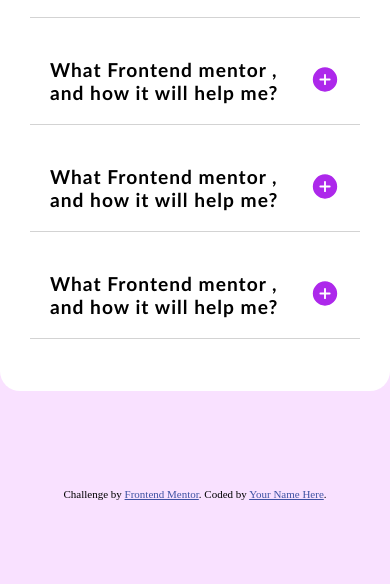
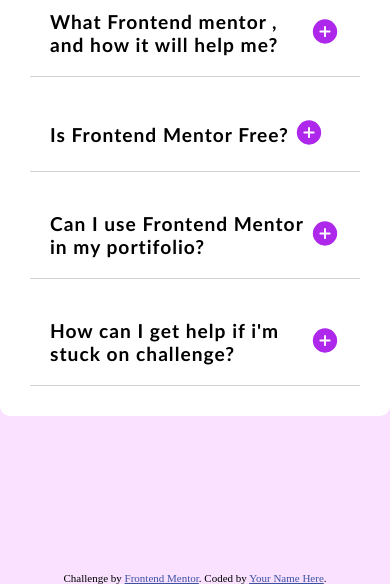
Before and after one commit to JhonLenn/faq-accordion-main, a plain HTML site: page index.html in a window 390 px wide. Shown: the part 272-856 px from the top of the page. Drawn offline with Linux system fonts and the light colour scheme.

Commit message:
Criei o layout responsivo para mobile

```diff
--- a/arquivo.js
+++ b/arquivo.js
@@ -8,10 +8,12 @@ const answer2 = document.querySelector('.card-answer2');
 const answer3 = document.querySelector('.card-answer3');
 const answer4 = document.querySelector('.card-answer4');
 
+const icon = document.getElementById("minus")
+
 
 
 button.addEventListener('click', () => {
-    answer.classList.toggle('active')
+    answer.classList.toggle('active');
 })
 
 button2.addEventListener('click', () => {
--- a/index.html
+++ b/index.html
@@ -5,6 +5,7 @@
   <meta name="viewport" content="width=device-width, initial-scale=1.0"> <!-- displays site properly based on user's device -->
   <link rel="stylesheet" href="style.css">
   <link rel="icon" type="image/png" sizes="32x32" href="./assets/images/favicon-32x32.png">
+  <link rel="stylesheet" media="screen and (max-width: 375px)" href="mobile.css" >
 
   <title>Frontend Mentor | FAQ accordion</title>
 
@@ -25,17 +26,17 @@
       </div>
 
       <div class="card-body">
-        <div class="card-question">What Frontend mentor , and how it will help me?<button id="button2"><img src="assets/images/icon-plus.svg" alt=""></button></div>
-        <div class="card-answer card-answer2 "><p>Lorem ipsum dolor sit amet consectetur adipisicing elit. Nulla, reprehenderit.</p></div>
+        <div class="card-question">Is Frontend Mentor Free?<button id="button2"><img src="assets/images/icon-plus.svg" alt=""></button></div>
+        <div class="card-answer card-answer2 "><p>Lorem ipsum dolor sit amet consectetur adipisicing elit. Sed, rerum..</p></div>
       </div>
 
       <div class="card-body">
-        <div class="card-question">What Frontend mentor , and how it will help me?<button id="button3"><img src="assets/images/icon-plus.svg" alt=""></button></div>
+        <div class="card-question">Can I use Frontend Mentor in my portifolio?<button id="button3"><img src="assets/images/icon-plus.svg" alt=""></button></div>
         <div class="card-answer card-answer3"><p>Lorem ipsum dolor sit amet consectetur adipisicing elit. Nulla, reprehenderit.</p></div>
       </div>
 
       <div class="card-body">
-        <div class="card-question">What Frontend mentor , and how it will help me?<button id="button4"><img src="assets/images/icon-plus.svg" alt=""></button></div>
+        <div class="card-question">How can I get help if i'm stuck on challenge?<button id="button4"><img src="assets/images/icon-plus.svg" alt=""></button></div>
         <div class="card-answer card-answer4"><p>Lorem ipsum dolor sit amet consectetur adipisicing elit. Nulla, reprehenderit.</p></div>
       </div>
     </div>
--- /dev/null
+++ b/mobile.css
@@ -0,0 +1,11 @@
+section{
+    height: 100vh;
+}
+
+
+
+
+.card-faq{
+    margin: 0 20px 0 20px;
+    max-height: 90vh;
+}
--- a/style.css
+++ b/style.css
@@ -10,7 +10,7 @@ body{background-color: rgb(249, 225, 255);}
     display: flex;
     justify-content: center;
     width: 100vw;
-    height: 90vh;
+    height: 100vh;
     align-items: center;
 
 }
@@ -22,12 +22,12 @@ section{
 
 .card-faq{
     background-color: white;
-    height: 60vh;
+    max-height: 70vh;
     max-width: 536.5px;
     display: flex;
     flex-direction: column;
     padding: 30px;
-    border-radius: 20px;
+    border-radius: 10px;
 }
 
 .card-head h1{
@@ -75,3 +75,7 @@ button{
 .active{
     display: block;
 }
+
+#minus{
+    display: none;
+}
```
